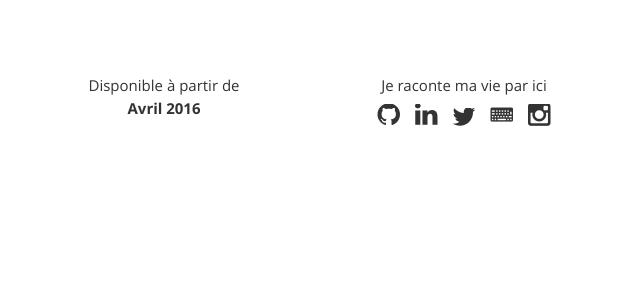
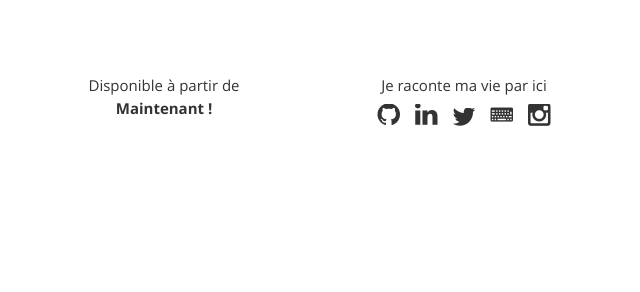
Before and after one commit to Darklg/KevinRocher, a Jekyll site: the page built from _src/index.html, in a window 1280 px wide and 900 px high, scrolled down 3907 px. Shown: the part 253-545 px from the top of the window, without its empty margins (326-966 px from the left). Built offline with Jekyll 4.4.1, drawn with Linux system fonts in a browser that asks for light colours.

Commit message:
Dispo à jour

```diff
--- a/_config.yml
+++ b/_config.yml
@@ -61,7 +61,7 @@ clients :
 
 # Contact
 availabilityLabel: Disponible à partir de
-availability: Avril 2016
+availability: Maintenant !
 email: kevin.rocher@gmail.com
 social_networks :
   - site : Github
```
